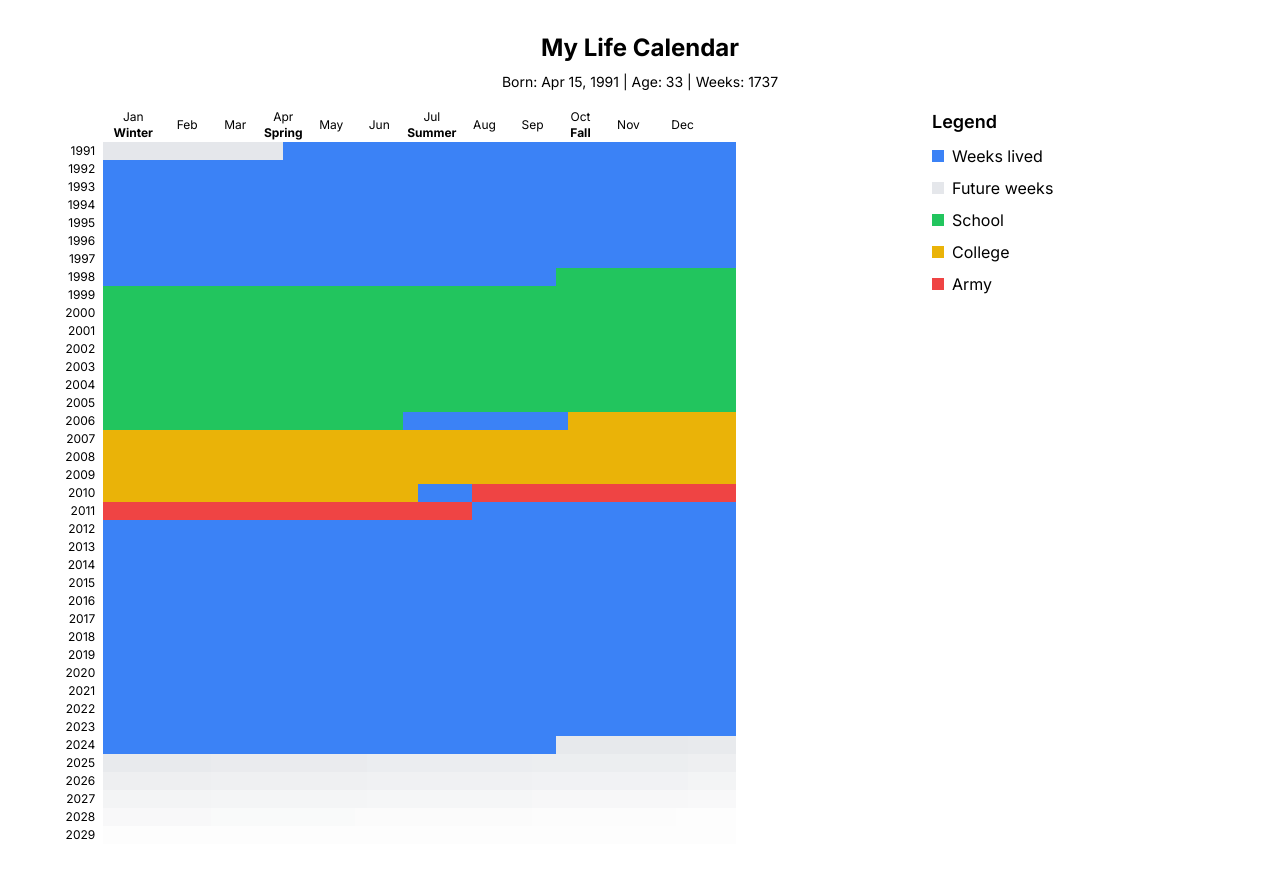
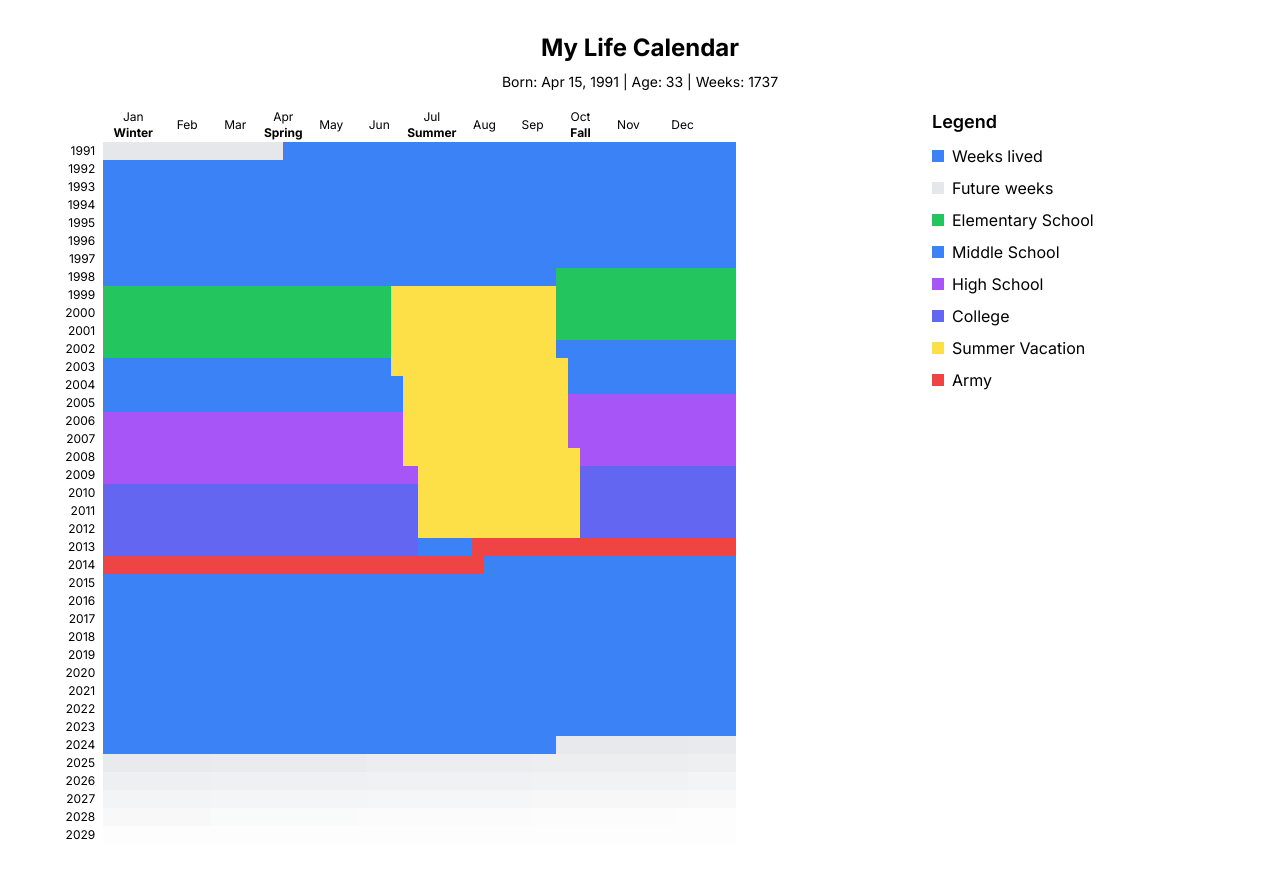
Before and after one commit to WiegerWolf/life-calendar, a Next.js app: page / in a window 1280 px wide. Built offline with nearby package versions, Linux system fonts and the light colour scheme.

Commit message:
Add elementary school, middle school, high school, college, and army life events

```diff
--- a/app/page.tsx
+++ b/app/page.tsx
@@ -2,24 +2,46 @@
 import LifeCalendar from '../components/LifeCalendar';
 
 const lifeEvents = [
-  {
-    name: 'School',
-    startDate: new Date(1998, 8, 1), // September 1, 1998
-    endDate: new Date(2006, 5, 1),   // June 1, 2006
-    color: 'bg-green-500'
-  },
-  {
-    name: 'College',
-    startDate: new Date(2006, 8, 1), // September 1, 2006
-    endDate: new Date(2010, 5, 1),   // June 1, 2010
-    color: 'bg-yellow-500'
-  },
-  {
-    name: 'Army',
-    startDate: new Date(2010, 6, 1), // July 1, 2010
-    endDate: new Date(2011, 6, 1),   // July 1, 2011
-    color: 'bg-red-500'
-  },
+  // Elementary School
+  { name: 'Elementary School', startDate: new Date(1998, 8, 1), endDate: new Date(1999, 5, 1), color: 'bg-green-500' },
+  { name: 'Summer Vacation', startDate: new Date(1999, 5, 1), endDate: new Date(1999, 8, 1), color: 'bg-yellow-300' },
+  { name: 'Elementary School', startDate: new Date(1999, 8, 1), endDate: new Date(2000, 5, 1), color: 'bg-green-500' },
+  { name: 'Summer Vacation', startDate: new Date(2000, 5, 1), endDate: new Date(2000, 8, 1), color: 'bg-yellow-300' },
+  { name: 'Elementary School', startDate: new Date(2000, 8, 1), endDate: new Date(2001, 5, 1), color: 'bg-green-500' },
+  { name: 'Summer Vacation', startDate: new Date(2001, 5, 1), endDate: new Date(2001, 8, 1), color: 'bg-yellow-300' },
+  { name: 'Elementary School', startDate: new Date(2001, 8, 1), endDate: new Date(2002, 5, 1), color: 'bg-green-500' },
+
+  // Middle School
+  { name: 'Summer Vacation', startDate: new Date(2002, 5, 1), endDate: new Date(2002, 8, 1), color: 'bg-yellow-300' },
+  { name: 'Middle School', startDate: new Date(2002, 8, 1), endDate: new Date(2003, 5, 1), color: 'bg-blue-500' },
+  { name: 'Summer Vacation', startDate: new Date(2003, 5, 1), endDate: new Date(2003, 8, 1), color: 'bg-yellow-300' },
+  { name: 'Middle School', startDate: new Date(2003, 8, 1), endDate: new Date(2004, 5, 1), color: 'bg-blue-500' },
+  { name: 'Summer Vacation', startDate: new Date(2004, 5, 1), endDate: new Date(2004, 8, 1), color: 'bg-yellow-300' },
+  { name: 'Middle School', startDate: new Date(2004, 8, 1), endDate: new Date(2005, 5, 1), color: 'bg-blue-500' },
+
+  // High School
+  { name: 'Summer Vacation', startDate: new Date(2005, 5, 1), endDate: new Date(2005, 8, 1), color: 'bg-yellow-300' },
+  { name: 'High School', startDate: new Date(2005, 8, 1), endDate: new Date(2006, 5, 1), color: 'bg-purple-500' },
+  { name: 'Summer Vacation', startDate: new Date(2006, 5, 1), endDate: new Date(2006, 8, 1), color: 'bg-yellow-300' },
+  { name: 'High School', startDate: new Date(2006, 8, 1), endDate: new Date(2007, 5, 1), color: 'bg-purple-500' },
+  { name: 'Summer Vacation', startDate: new Date(2007, 5, 1), endDate: new Date(2007, 8, 1), color: 'bg-yellow-300' },
+  { name: 'High School', startDate: new Date(2007, 8, 1), endDate: new Date(2008, 5, 1), color: 'bg-purple-500' },
+  { name: 'Summer Vacation', startDate: new Date(2008, 5, 1), endDate: new Date(2008, 8, 1), color: 'bg-yellow-300' },
+  { name: 'High School', startDate: new Date(2008, 8, 1), endDate: new Date(2009, 5, 1), color: 'bg-purple-500' },
+
+  // College
+  { name: 'Summer Vacation', startDate: new Date(2009, 5, 1), endDate: new Date(2009, 8, 1), color: 'bg-yellow-300' },
+  { name: 'College', startDate: new Date(2009, 8, 1), endDate: new Date(2010, 5, 1), color: 'bg-indigo-500' },
+  { name: 'Summer Vacation', startDate: new Date(2010, 5, 1), endDate: new Date(2010, 8, 1), color: 'bg-yellow-300' },
+  { name: 'College', startDate: new Date(2010, 8, 1), endDate: new Date(2011, 5, 1), color: 'bg-indigo-500' },
+  { name: 'Summer Vacation', startDate: new Date(2011, 5, 1), endDate: new Date(2011, 8, 1), color: 'bg-yellow-300' },
+  { name: 'College', startDate: new Date(2011, 8, 1), endDate: new Date(2012, 5, 1), color: 'bg-indigo-500' },
+  { name: 'Summer Vacation', startDate: new Date(2012, 5, 1), endDate: new Date(2012, 8, 1), color: 'bg-yellow-300' },
+  { name: 'College', startDate: new Date(2012, 8, 1), endDate: new Date(2013, 5, 1), color: 'bg-indigo-500' },
+
+  // Army
+  { name: 'Army', startDate: new Date(2013, 6, 1), endDate: new Date(2014, 6, 1), color: 'bg-red-500' },
+
   // Add more life events as needed
 ];
 
@@ -37,7 +59,7 @@ export default function Home() {
       </div>
       <div className="flex flex-col md:flex-row w-full max-w-6xl mx-auto">
         <div className="md:w-3/4 mb-4 md:mb-0 md:mr-4">
-      <LifeCalendar birthDate={birthDate} lifeEvents={lifeEvents} />
+          <LifeCalendar birthDate={birthDate} lifeEvents={lifeEvents} />
         </div>
         <div className="md:w-1/4">
           <h2 className="text-lg font-semibold mb-2">Legend</h2>
@@ -48,11 +70,24 @@ export default function Home() {
             <div className="flex items-center">
               <span className="inline-block w-3 h-3 bg-gray-200 mr-2"></span> Future weeks
             </div>
-            {lifeEvents.map((event, index) => (
-              <div key={index} className="flex items-center">
-                <span className={`inline-block w-3 h-3 ${event.color} mr-2`}></span> {event.name}
-              </div>
-            ))}
+            <div className="flex items-center">
+              <span className="inline-block w-3 h-3 bg-green-500 mr-2"></span> Elementary School
+            </div>
+            <div className="flex items-center">
+              <span className="inline-block w-3 h-3 bg-blue-500 mr-2"></span> Middle School
+            </div>
+            <div className="flex items-center">
+              <span className="inline-block w-3 h-3 bg-purple-500 mr-2"></span> High School
+            </div>
+            <div className="flex items-center">
+              <span className="inline-block w-3 h-3 bg-indigo-500 mr-2"></span> College
+            </div>
+            <div className="flex items-center">
+              <span className="inline-block w-3 h-3 bg-yellow-300 mr-2"></span> Summer Vacation
+            </div>
+            <div className="flex items-center">
+              <span className="inline-block w-3 h-3 bg-red-500 mr-2"></span> Army
+            </div>
           </div>
         </div>
       </div>
```
